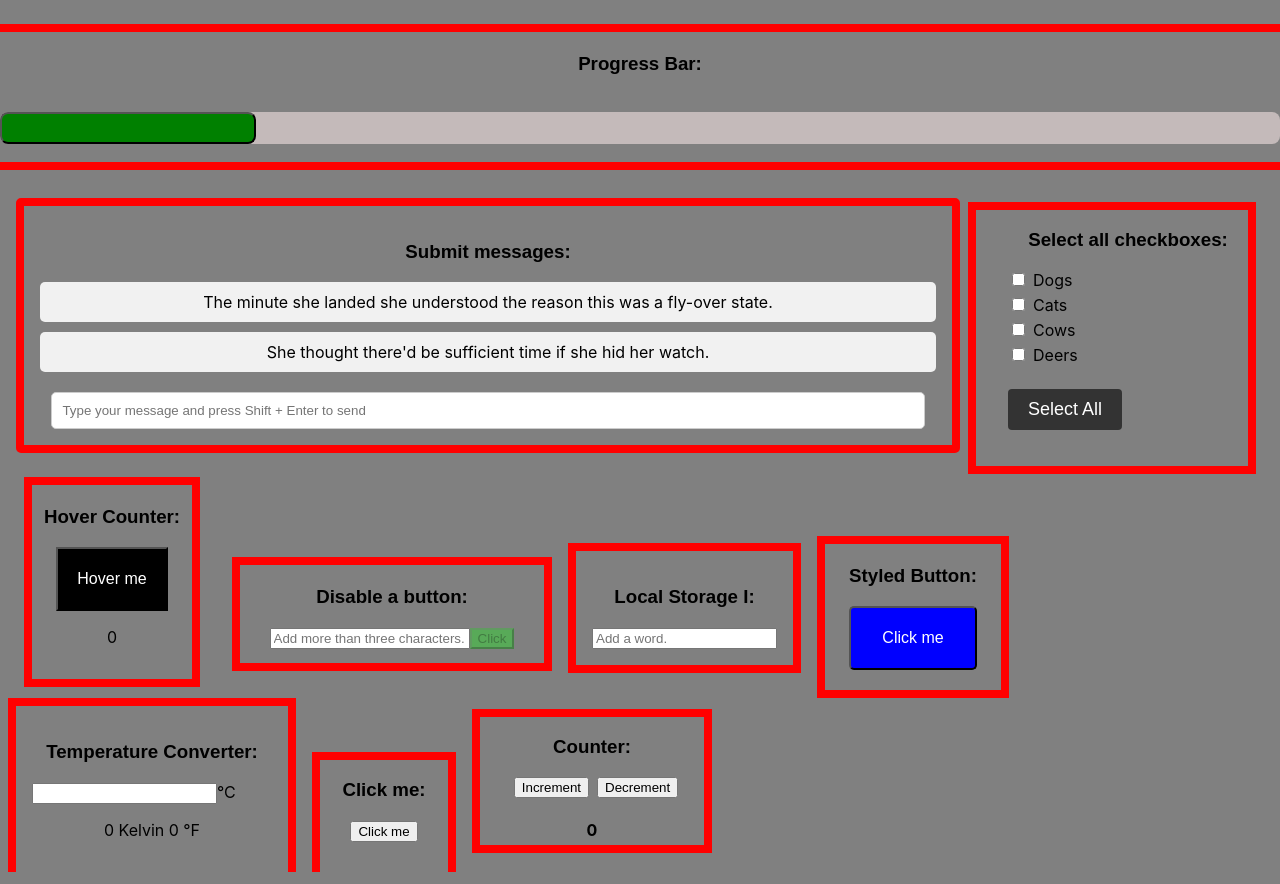
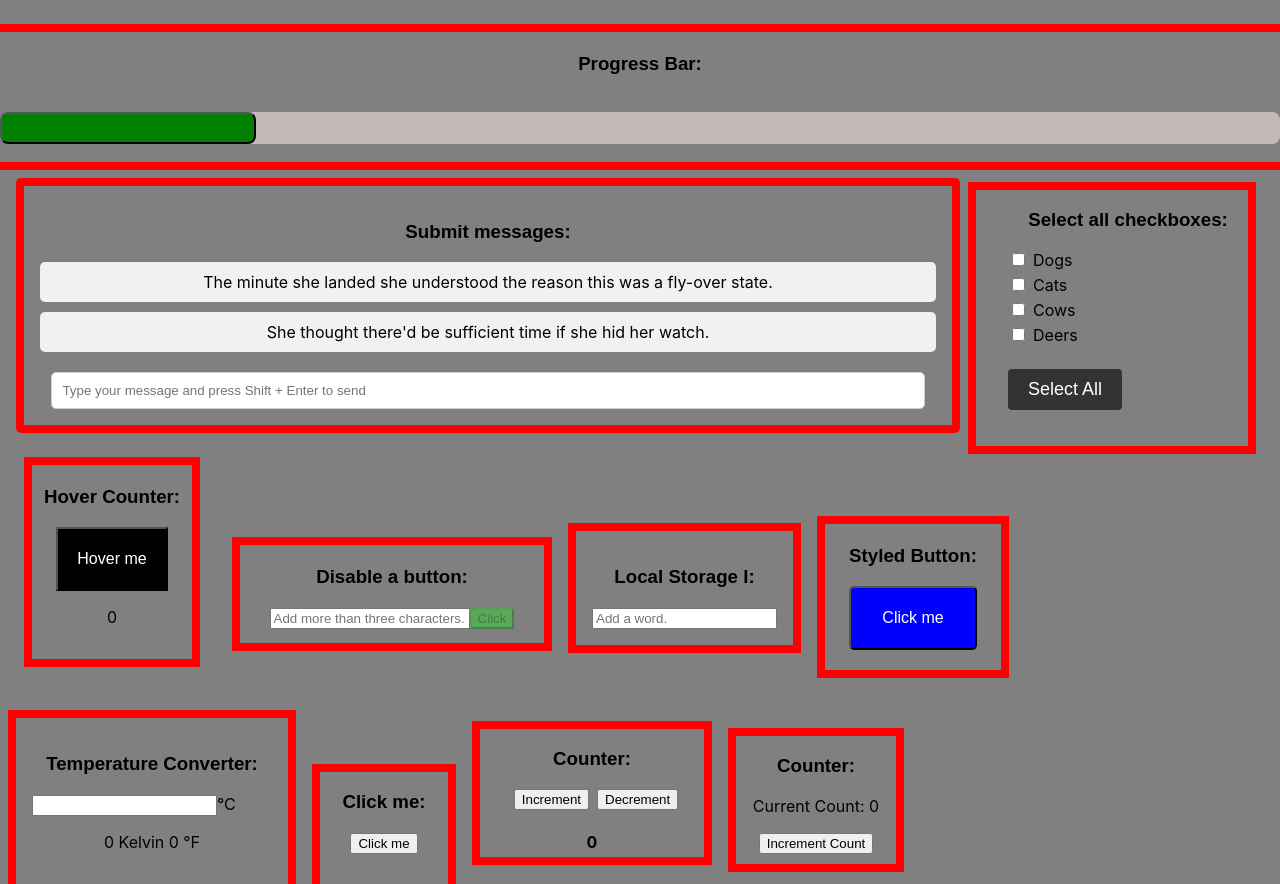
Before and after one commit to JacksonSmith43/Random_Small_React_Exercises, a React (Create React App) app: page / in a window 1280 px wide. Built offline with nearby package versions, Linux system fonts and the light colour scheme; the HTML template or start-up script is replaced by a standard one.

Commit message:
Functioning fixed counter.

```diff
--- a/src/App.css
+++ b/src/App.css
@@ -31,3 +31,12 @@ h3 {
 .temperature-output {
   text-align: center;
 }
+
+.fix-counter{
+  display: inline-block;
+  text-align: center;
+  outline: 0.5rem solid red;
+  width: 10rem;
+  height: 8rem;
+  margin-left: 2rem;
+}
--- a/src/App.js
+++ b/src/App.js
@@ -9,6 +9,7 @@ import DisableButton from './components/DisableButton';
 import TemperatureConverter from './components/TemperatureConverter';
 import ClickMe from './components/ClickMe';
 import Counter from './components/Counter';
+import FixSyntaxErrorsClassCounter from './components/FixSyntaxErrorsClassCounter';
 
 function App() {
 
@@ -23,7 +24,8 @@ function App() {
       <HoverButton />
       <TemperatureConverter />
       <ClickMe />
-      <Counter/>
+      <Counter />
+      <FixSyntaxErrorsClassCounter />
 
     </>
   );
--- a/src/components/CheckboxList.js
+++ b/src/components/CheckboxList.js
@@ -60,7 +60,7 @@ export default CheckboxList;
 const Container = styled.div`
   display: inline-block;
   gap: 10px;
-  margin-top: 3rem;
+  margin-top: 1rem;
   padding-left: 2rem;
   width: 15rem;
   height: 16rem;
--- a/src/components/Counter.js
+++ b/src/components/Counter.js
@@ -38,6 +38,7 @@ const ButtonsContainer = styled.div`
     height: 8rem;
     text-align: center;
     margin-left: 2rem;
+    margin-top: 2rem;
 `
 
 const CounterOutput = styled.h4`
--- /dev/null
+++ b/src/components/FixSyntaxErrorsClassCounter.js
@@ -0,0 +1,34 @@
+import React, { Component } from "react";
+
+class FixSyntaxErrorsClassCounter extends Component {
+
+    state = {
+        count: 0
+    };
+
+    componentDidUpdate(prevProps, prevState) {
+        console.log("prevState", prevState);
+
+        if (this.state.count !== prevState.count) {
+            console.log(`Count has been updated to: ${this.state.count}`);
+        }
+    }
+
+    incrementCount = () => {
+        this.setState({
+            count: this.state.count + 1
+        });
+    };
+
+
+    render() {
+        return (
+            <div className="fix-counter">
+                <h3 data-testid='title' tabIndex={0}>Counter:</h3>
+                <p data-testid='count' tabIndex={0} /*aria-label={`Current count: ${count}`}*/>Current Count: {this.state.count}</p>
+                <button data-testid='button' onClick={this.incrementCount} aria-label="Increase counter button.">Increment Count</button>
+            </div>
+        );
+    }
+}
+export default FixSyntaxErrorsClassCounter;
--- a/src/components/TemperatureConverter.js
+++ b/src/components/TemperatureConverter.js
@@ -50,7 +50,7 @@ const TemperatureConverterContainer = styled.div`
     padding: 1rem 1rem;
     width: 15rem;
     margin-left: 1rem;
-
+    margin-top: 2rem;
 `
 
 
```
